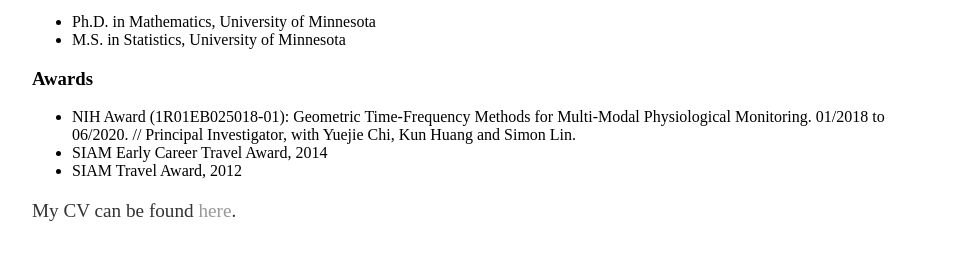
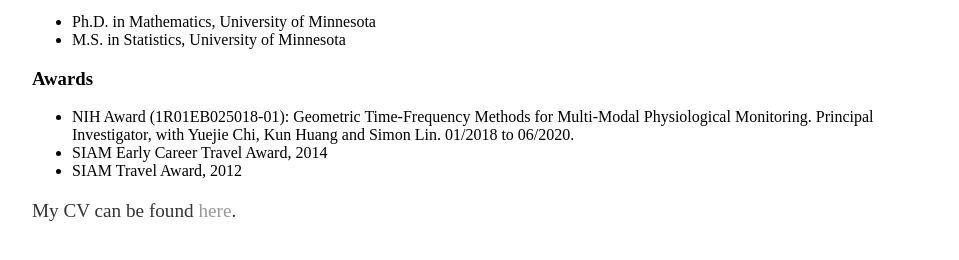
Before and after one commit to mathGrace/mathGrace.github.io, a Jekyll site: the page built from bio.md, in a window 1280 px wide. Shown: the part 371-631 px from the top of the page, without its empty margins (160-1119 px from the left). Built offline with Jekyll 4.4.1, drawn with Linux system fonts in a browser that asks for light colours.

Commit message:
Update bio.md

```diff
--- a/bio.md
+++ b/bio.md
@@ -17,8 +17,8 @@ University Dominguez Hills
 
 ### Awards
 - NIH Award (1R01EB025018-01): Geometric Time-Frequency Methods for Multi-Modal
-Physiological Monitoring. 01/2018 to 06/2020. //
-Principal Investigator, with Yuejie Chi, Kun Huang and Simon Lin.
+Physiological Monitoring.
+Principal Investigator, with Yuejie Chi, Kun Huang and Simon Lin. 01/2018 to 06/2020.
 - SIAM Early Career Travel Award, 2014
 - SIAM Travel Award, 2012
 
```
